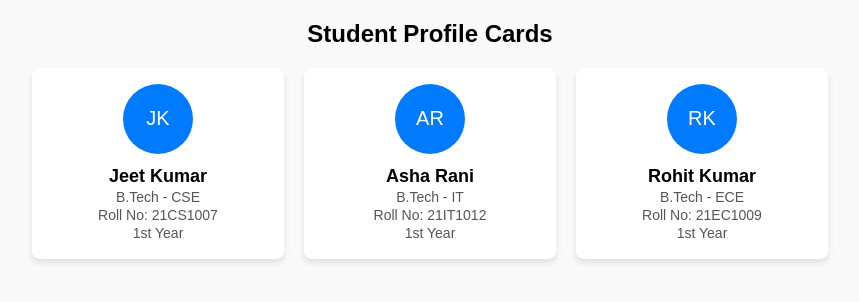
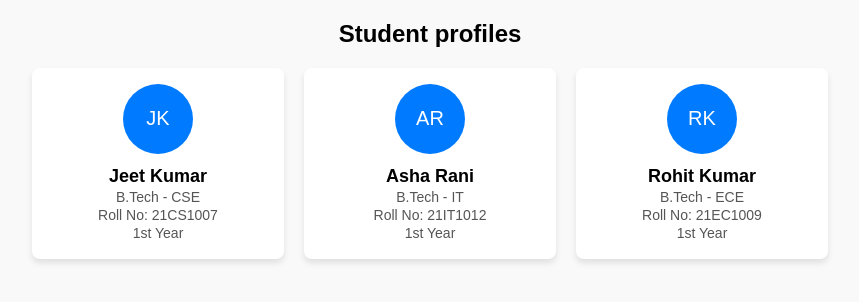
Before and after one commit to sannidhyavrm-431/web-development, a plain HTML site: page project.html/project.html in a window 1280 px wide. Shown: the whole page, without its empty margins (210-1069 px from the left). Drawn offline with Linux system fonts and the light colour scheme.

Commit message:
Updated files

```diff
--- a/project.html/project.html
+++ b/project.html/project.html
@@ -67,7 +67,7 @@ background: #f9f9f9;
   </style>
 </head>
 <body>
-  <h2>Student Profile Cards</h2>
+  <h2>Student profiles</h2>
   <div class="container">
     <div class="card">
       <div class="avatar">JK</div>
```
